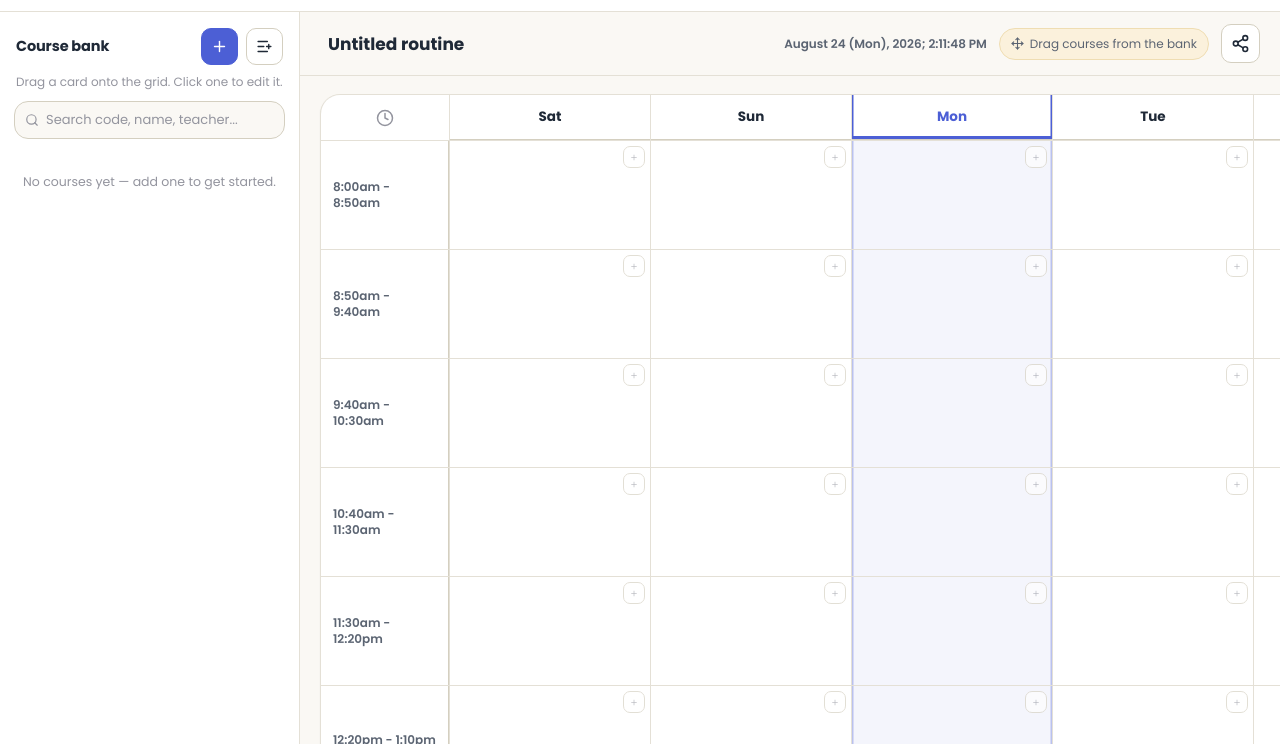
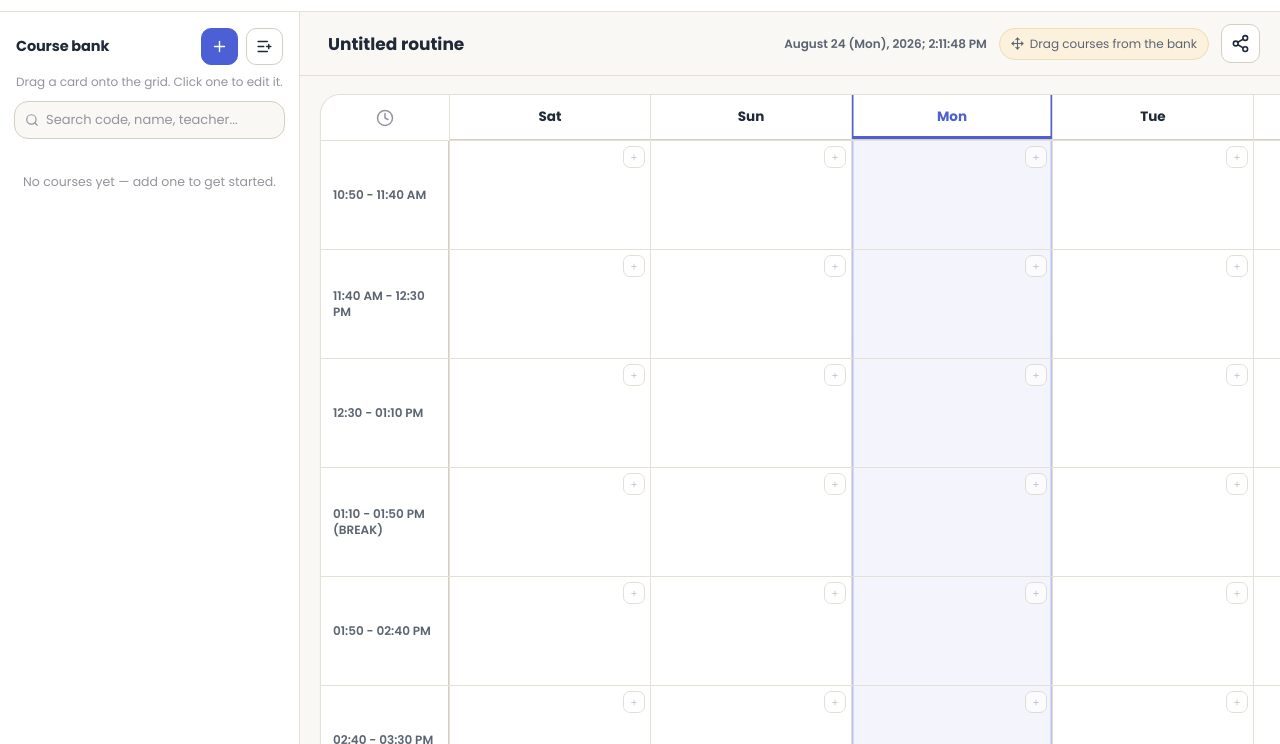
Before and after one commit to rijwanul/Personal-Routine-Customizer, a plain HTML site: page index.html in a window 1280 px wide. Shown: the part 56-800 px from the top of the page. Drawn offline with nearby package versions, Linux system fonts and the light colour scheme.

Commit message:
Default times changed

```diff
--- a/app.js
+++ b/app.js
@@ -41,9 +41,9 @@ const DEFAULT_DAYS = ['Sat','Sun','Mon','Tue','Wed','Thu','Fri'].map((d,i)=>({
 }));
 
 const DEFAULT_TIMES = [
-  '8:00am - 8:50am','8:50am - 9:40am','9:40am - 10:30am',
-  '10:40am - 11:30am','11:30am - 12:20pm','12:20pm - 1:10pm',
-  '2:00pm - 2:50pm','2:50pm - 3:40pm'
+  '10:50 - 11:40 AM','11:40 AM - 12:30 PM','12:30 - 01:10 PM',
+  '01:10 - 01:50 PM (BREAK)',
+  '01:50 - 02:40 PM','02:40 - 03:30 PM','03:30 - 04:20 PM'
 ].map((label,i)=>({ id:'t'+i, label }));
 
 const COURSE_PALETTE = [
--- a/styles.css
+++ b/styles.css
@@ -395,7 +395,7 @@ body.click-cell-enabled .g-slot{ cursor:pointer; }
   display:flex; align-items:center; justify-content:center;
   border:none; background: rgba(255,255,255,.55); color:inherit;
   cursor:pointer; opacity:0; transition: opacity var(--transition), background var(--transition);
-  padding:0;
+  padding:0; z-index:2;
 }
 /* Invisible hit-area larger than the visible icon/pill, so it's easier to
    tap on mobile and click on desktop without changing how the icon looks. */
```
